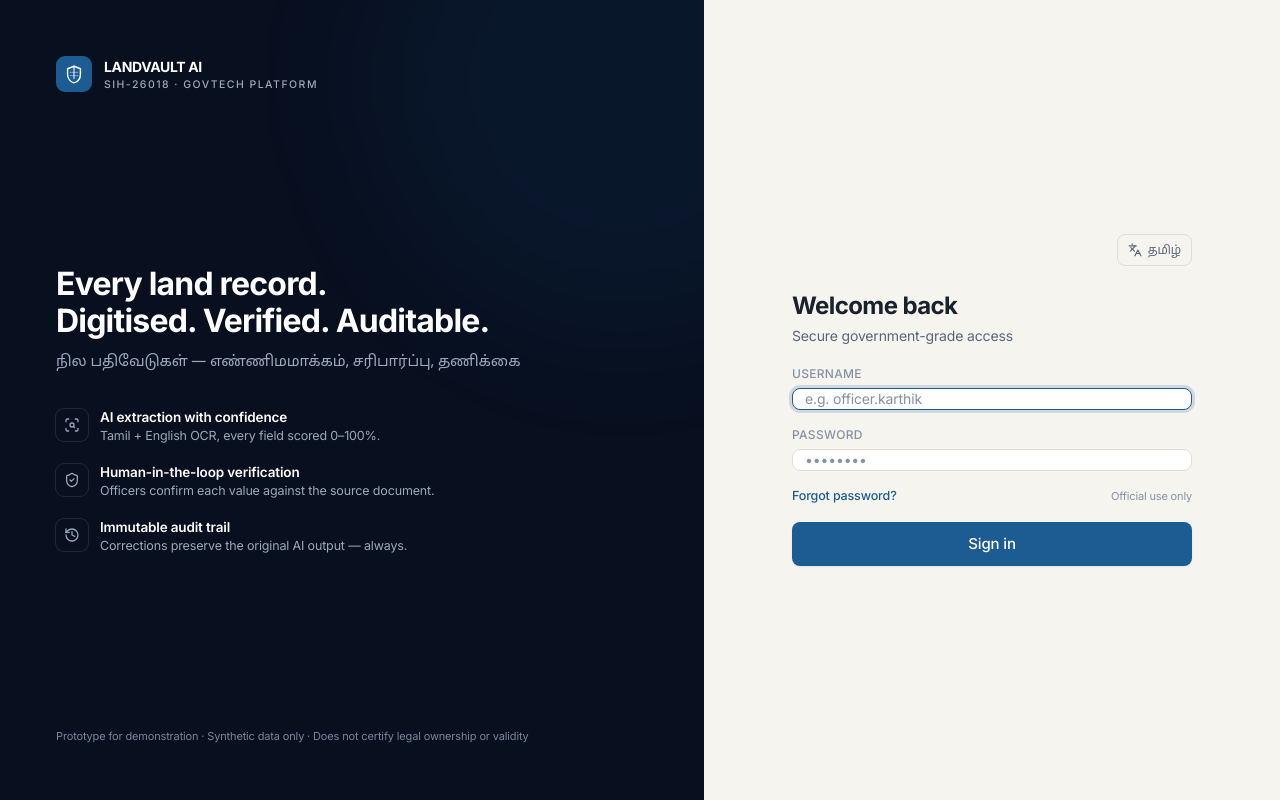
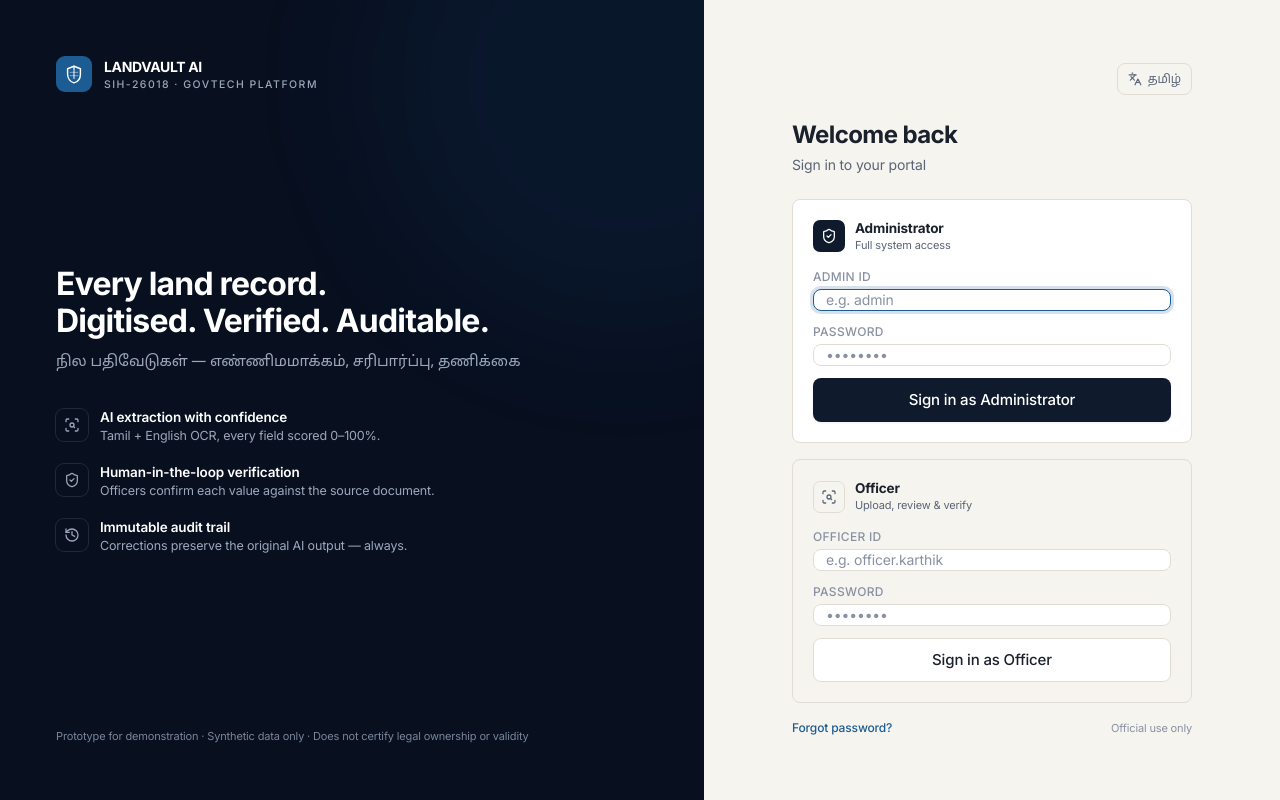
Before and after one commit to sohilmohith122-bitqq/LANDVAULT-AI, a React (Vite) app in the folder frontend/: page /login in a window 1280 px wide. Built offline with nearby package versions, Linux system fonts and the light colour scheme.

Commit message:
login: separate Administrator and Officer sign-in portals

```diff
--- a/frontend/src/features/auth/LoginPage.tsx
+++ b/frontend/src/features/auth/LoginPage.tsx
@@ -11,28 +11,53 @@ export default function LoginPage() {
   const { t, i18n } = useTranslation()
   const navigate = useNavigate()
   const login = useAuthStore((s) => s.login)
-  const [username, setUsername] = useState('')
-  const [password, setPassword] = useState('')
-  const [loading, setLoading] = useState(false)
-  const [error, setError] = useState<string | null>(null)
-  const [showReset, setShowReset] = useState(false)
   const isTamil = i18n.language?.startsWith('ta')
 
-  const handleLogin = async (e?: FormEvent) => {
+  const [adminUser, setAdminUser] = useState('')
+  const [adminPass, setAdminPass] = useState('')
+  const [adminLoading, setAdminLoading] = useState(false)
+  const [adminError, setAdminError] = useState<string | null>(null)
+
+  const [officerUser, setOfficerUser] = useState('')
+  const [officerPass, setOfficerPass] = useState('')
+  const [officerLoading, setOfficerLoading] = useState(false)
+  const [officerError, setOfficerError] = useState<string | null>(null)
+
+  const [showReset, setShowReset] = useState(false)
+
+  const handleAdminLogin = async (e?: FormEvent) => {
     e?.preventDefault()
-    if (!username.trim() || !password.trim()) {
-      setError(t('auth.invalidCredentials'))
+    if (!adminUser.trim() || !adminPass.trim()) {
+      setAdminError(t('auth.invalidCredentials'))
       return
     }
-    setError(null)
-    setLoading(true)
+    setAdminError(null)
+    setAdminLoading(true)
     try {
-      await login(username.trim(), password)
+      await login(adminUser.trim(), adminPass)
       navigate('/', { replace: true })
     } catch (err) {
-      setError(getApiErrorMessage(err))
+      setAdminError(getApiErrorMessage(err))
     } finally {
-      setLoading(false)
+      setAdminLoading(false)
+    }
+  }
+
+  const handleOfficerLogin = async (e?: FormEvent) => {
+    e?.preventDefault()
+    if (!officerUser.trim() || !officerPass.trim()) {
+      setOfficerError(t('auth.invalidCredentials'))
+      return
+    }
+    setOfficerError(null)
+    setOfficerLoading(true)
+    try {
+      await login(officerUser.trim(), officerPass)
+      navigate('/', { replace: true })
+    } catch (err) {
+      setOfficerError(getApiErrorMessage(err))
+    } finally {
+      setOfficerLoading(false)
     }
   }
 
@@ -100,38 +125,82 @@ export default function LoginPage() {
           </div>
 
           <h2 className="h-page">{t('auth.welcomeBack')}</h2>
-          <p className="body-muted mt-1">{t('auth.secureAccess')}</p>
+          <p className="body-muted mt-1">Sign in to your portal</p>
 
-          {error ? (
-            <Alert tone="danger" title={error} className="mt-5" />
+          {/* Administrator login */}
+          <div className="mt-6 rounded-field border border-line-strong bg-white p-5">
+            <div className="flex items-center gap-2.5">
+              <span className="flex h-8 w-8 items-center justify-center rounded-[7px] bg-navy-900 text-white">
+                <ShieldCheck className="h-4 w-4" strokeWidth={1.9} />
+              </span>
+              <div>
+                <p className="text-[13.5px] font-bold leading-tight text-ink">Administrator</p>
+                <p className="text-[11px] text-ink-muted">Full system access</p>
+              </div>
+            </div>
+
+            {adminError ? (
+              <Alert tone="danger" title={adminError} className="mt-3" />
             ) : null}
 
-          <form className="mt-5 space-y-4" onSubmit={(e) => void handleLogin(e)} noValidate>
+            <form className="mt-4 space-y-3" onSubmit={(e) => void handleAdminLogin(e)} noValidate>
               <label className="block">
-              <span className="label mb-1.5 block">{t('auth.username')}</span>
-              <Input value={username} onChange={(e) => setUsername(e.target.value)} placeholder="e.g. officer.karthik" autoComplete="username" autoFocus />
+                <span className="label mb-1 block text-[12px]">Admin ID</span>
+                <Input value={adminUser} onChange={(e) => setAdminUser(e.target.value)} placeholder="e.g. admin" autoComplete="username" autoFocus />
               </label>
               <label className="block">
-              <span className="label mb-1.5 block">{t('auth.password')}</span>
-              <Input type="password" value={password} onChange={(e) => setPassword(e.target.value)} placeholder="••••••••" autoComplete="current-password" />
+                <span className="label mb-1 block text-[12px]">{t('auth.password')}</span>
+                <Input type="password" value={adminPass} onChange={(e) => setAdminPass(e.target.value)} placeholder="••••••••" autoComplete="current-password" />
               </label>
-            <div className="flex items-center justify-between">
-              <button type="button" onClick={() => setShowReset((v) => !v)} className="text-[12.5px] font-medium text-accent hover:underline">
+              <Button type="submit" size="lg" fullWidth loading={adminLoading} className="!bg-navy-900 hover:!bg-navy-950">
+                Sign in as Administrator
+              </Button>
+            </form>
+          </div>
+
+          {/* Officer login */}
+          <div className="mt-4 rounded-field border border-line bg-paper-soft p-5">
+            <div className="flex items-center gap-2.5">
+              <span className="flex h-8 w-8 items-center justify-center rounded-[7px] border border-line-strong text-ink-muted">
+                <ScanSearch className="h-4 w-4" strokeWidth={1.9} />
+              </span>
+              <div>
+                <p className="text-[13.5px] font-bold leading-tight text-ink">Officer</p>
+                <p className="text-[11px] text-ink-muted">Upload, review &amp; verify</p>
+              </div>
+            </div>
+
+            {officerError ? (
+              <Alert tone="danger" title={officerError} className="mt-3" />
+            ) : null}
+
+            <form className="mt-4 space-y-3" onSubmit={(e) => void handleOfficerLogin(e)} noValidate>
+              <label className="block">
+                <span className="label mb-1 block text-[12px]">Officer ID</span>
+                <Input value={officerUser} onChange={(e) => setOfficerUser(e.target.value)} placeholder="e.g. officer.karthik" autoComplete="username" />
+              </label>
+              <label className="block">
+                <span className="label mb-1 block text-[12px]">{t('auth.password')}</span>
+                <Input type="password" value={officerPass} onChange={(e) => setOfficerPass(e.target.value)} placeholder="••••••••" autoComplete="current-password" />
+              </label>
+              <Button type="submit" size="lg" fullWidth variant="outline" loading={officerLoading}>
+                Sign in as Officer
+              </Button>
+            </form>
+          </div>
+
+          <div className="mt-4 flex items-center justify-between">
+            <button type="button" onClick={() => setShowReset((v) => !v)} className="text-[12px] font-medium text-accent hover:underline">
               {t('auth.forgotPassword')}
             </button>
             <span className="text-[11px] text-ink-faint">Official use only</span>
           </div>
 
           {showReset ? (
-              <Alert tone="info" title={t('auth.resetPassword')}>
+            <Alert tone="info" title={t('auth.resetPassword')} className="mt-3">
               Password resets are issued by the district system administrator. Contact your office IT desk with your employee ID.
             </Alert>
           ) : null}
-
-            <Button type="submit" size="lg" fullWidth loading={loading}>
-              {t('auth.signIn')}
-            </Button>
-          </form>
         </div>
       </div>
     </div>
```
Lines whose indentation alone changed are shown as unchanged.
